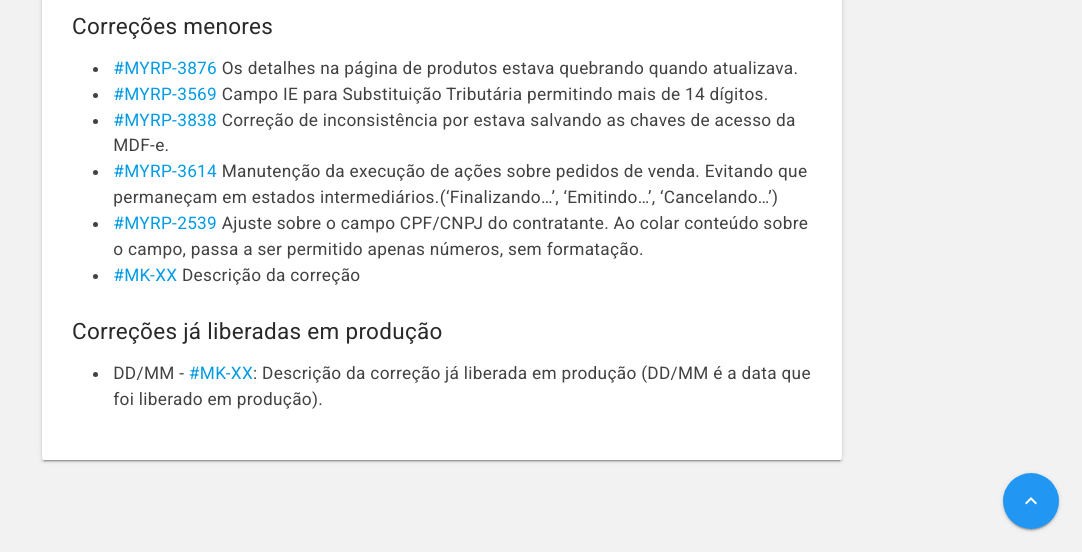
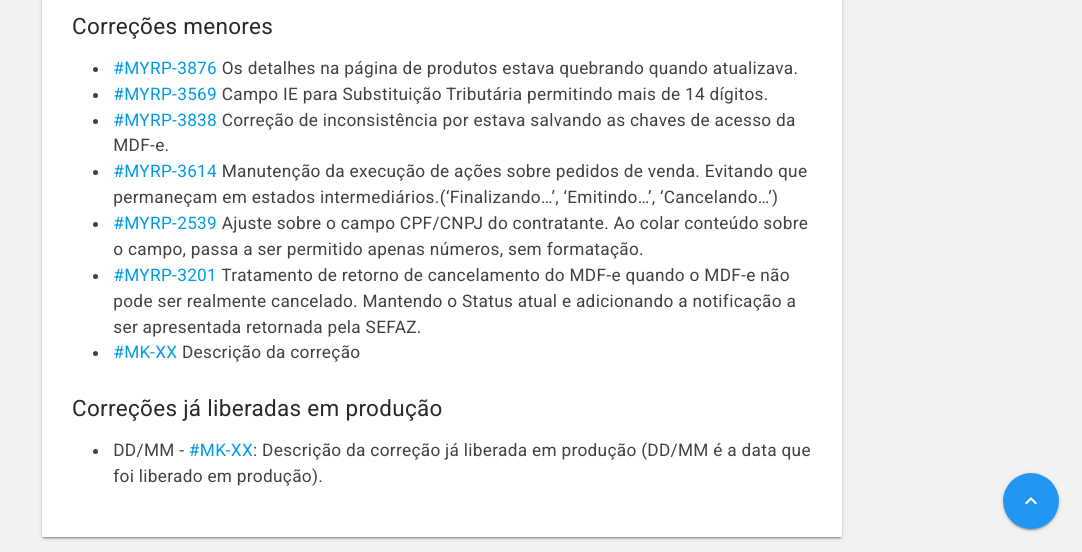
Before and after one commit to myrp-maicon/changelog-myrp, a Jekyll site: the page built from docs/myrp/19.02.03.md, in a window 1280 px wide and 900 px high, scrolled down 793 px, cut to the strip 348-900 px from the top of the window. Shown: the whole strip, without its empty margins (198-1280 px from the left). Built offline with Jekyll 4.4.1, drawn with Linux system fonts in a browser that asks for light colours; nearby versions of some CDN libraries; our own code applies the rules of GitHub Pages for plain Markdown files; the repository's description, which GitHub fills in, is left out.

Commit message:
AJ:MYRP-3201: Tratamento de retorno de cancelamento do MDF-e
Tratamento de retorno de cancelamento do MDF-e quando o MDF-e não pode ser realmente cancelado. Mantendo o Status atual e adicionando a notificação a ser apresentada retornada pela SEFAZ.

```diff
--- a/docs/myrp/19.02.03.md
+++ b/docs/myrp/19.02.03.md
@@ -20,6 +20,7 @@ As alterações estarão disponíveis no ambiente demo.myrp.com.br (212) desde o
 * [#MYRP-3838](https://devmyrp.atlassian.net/browse/MYRP-3838) Correção de inconsistência por estava salvando as chaves de acesso da MDF-e.
 * [#MYRP-3614](https://devmyrp.atlassian.net/browse/MYRP-3614) Manutenção da execução de ações sobre pedidos de venda. Evitando que permaneçam em estados intermediários.('Finalizando...', 'Emitindo...', 'Cancelando...')
 * [#MYRP-2539](https://devmyrp.atlassian.net/browse/MYRP-2539) Ajuste sobre o campo CPF/CNPJ do contratante. Ao colar conteúdo sobre o campo, passa a ser permitido apenas números, sem formatação.
+* [#MYRP-3201](https://devmyrp.atlassian.net/browse/MYRP-3201) Tratamento de retorno de cancelamento do MDF-e quando o MDF-e não pode ser realmente cancelado. Mantendo o Status atual e adicionando a notificação a ser apresentada retornada pela SEFAZ.
 * [#MK-XX](https://devmyrp.atlassian.net/browse/MK-XX) Descrição da correção
 
 ## Correções já liberadas em produção
```
